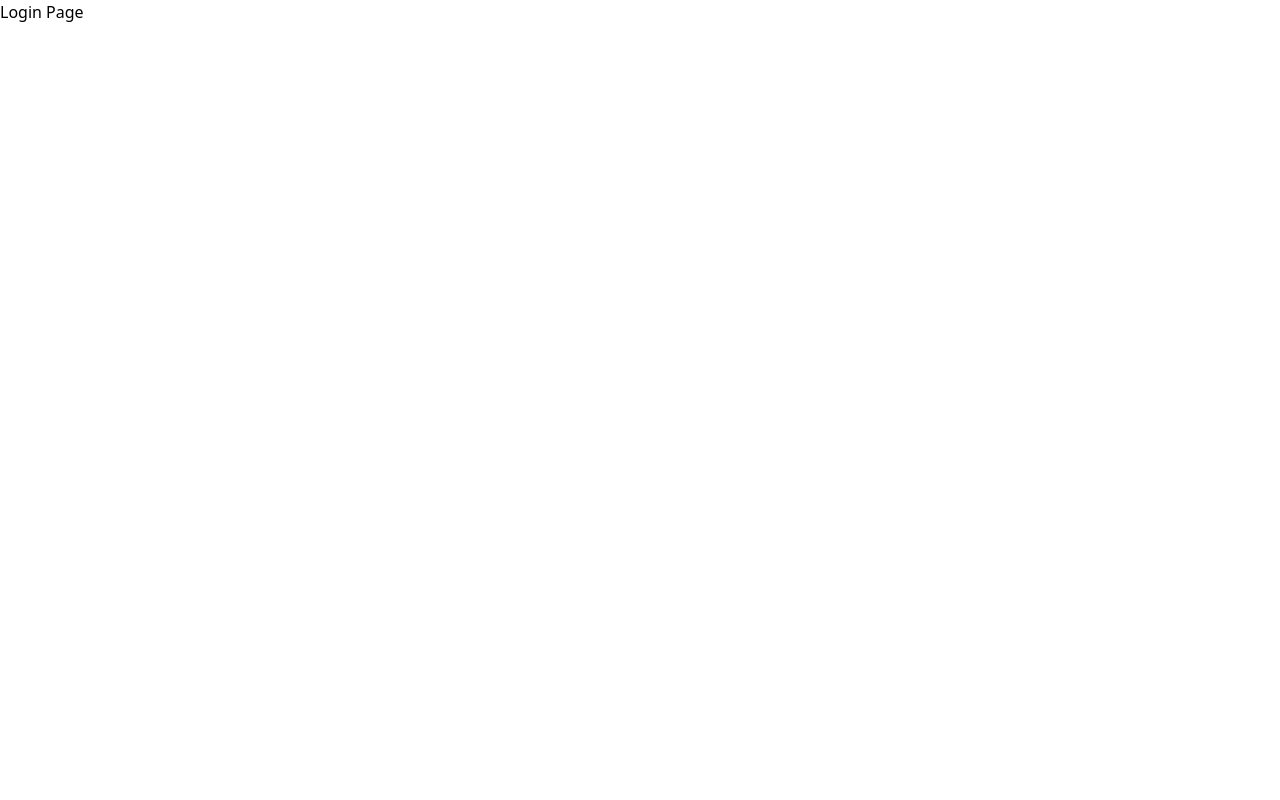
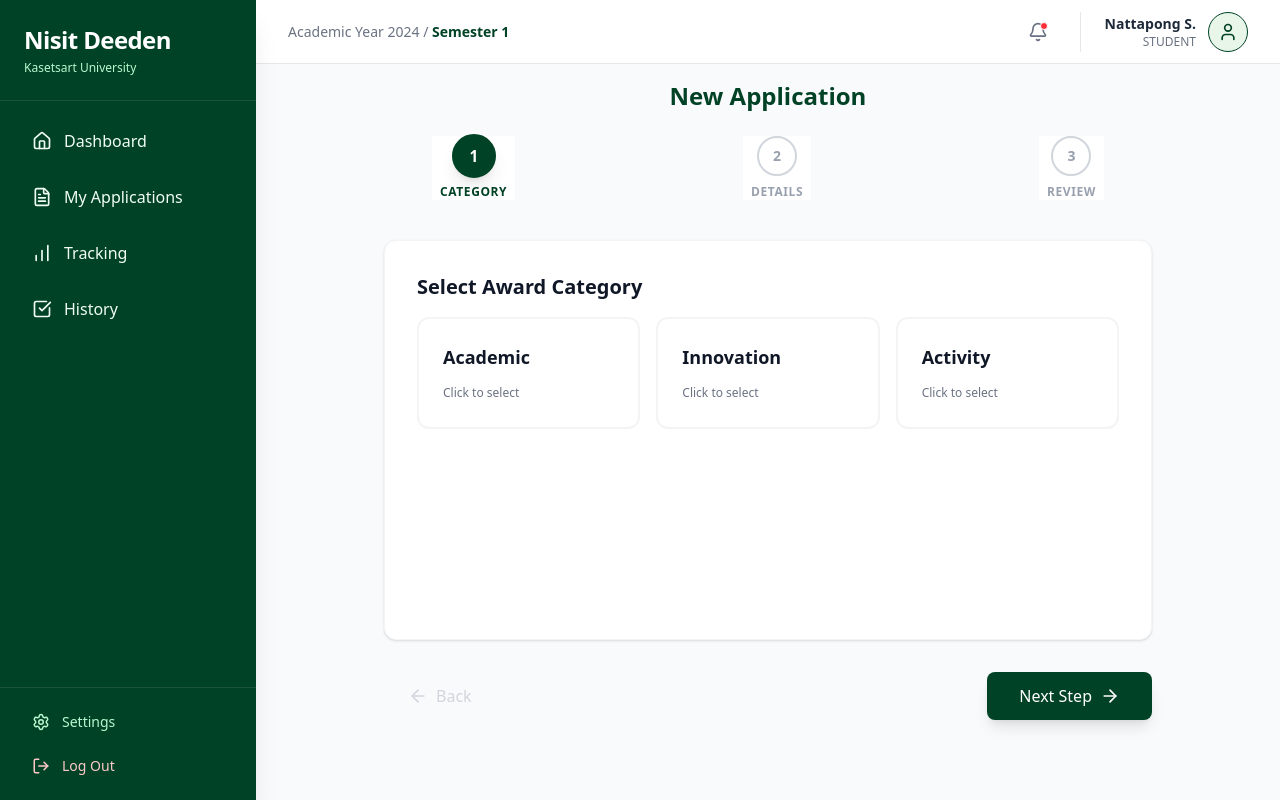
Before and after one commit to Punnawatboonsuk/devop_project, a React (Vite) app in the folder client/: page /student/create in a window 1280 px wide. Before the commit this address led to /login. Built offline with nearby package versions, Linux system fonts and the light colour scheme.

Commit message:
Create student page

```diff
--- a/client/src/App.jsx
+++ b/client/src/App.jsx
@@ -1,34 +1,31 @@
 import React from 'react';
 import { BrowserRouter, Routes, Route, Navigate } from 'react-router-dom';
 import Layout from './components/Layout';
-
-// Mock Pages (สร้างหน้าเปล่าๆ ไว้ทดสอบก่อน)
-const Dashboard = () => <h1 className="text-3xl font-bold text-ku-main">Student Dashboard</h1>;
-const Tracking = () => <div className="p-6 bg-white rounded-xl shadow"><h2 className="text-xl mb-4">Status Tracking</h2><StatusTimeline currentStatus="dev_review" /></div>;
-// import StatusTimeline ต้อง import มาด้วยนะถ้าจะใช้
+// Import Pages ที่สร้างใหม่
+import StudentDashboard from './pages/student/Dashboard';
+import CreateTicket from './pages/student/CreateTicket';
+// import TrackingPage... (ถ้าคุณทำแล้ว)
 
 function App() {
   return (
     <BrowserRouter>
       <Routes>
-        {/* หน้า Login (แยก Layout) */}
         <Route path="/login" element={<div>Login Page</div>} />
 
-        {/* Student Routes */}
+        {/* --- STUDENT ROUTES --- */}
         <Route path="/student" element={<Layout role="STUDENT" />}>
-          <Route path="dashboard" element={<Dashboard />} />
-          <Route path="tracking" element={<Tracking />} />
-          {/* Redirect default path */}
+          <Route path="dashboard" element={<StudentDashboard />} />
+          <Route path="create" element={<CreateTicket />} />
+          {/* <Route path="tracking" element={<TrackingPage />} /> */}
           <Route index element={<Navigate to="dashboard" replace />} />
         </Route>
 
-        {/* Admin Routes */}
+        {/* --- ADMIN ROUTES (ทำทีหลัง) --- */}
         <Route path="/admin" element={<Layout role="ADMIN" />}>
-          <Route path="dashboard" element={<h1>Admin Dashboard</h1>} />
+           <Route path="dashboard" element={<h1>Admin Dashboard</h1>} />
         </Route>
 
-        {/* Default Redirect */}
-        <Route path="*" element={<Navigate to="/login" replace />} />
+        <Route path="*" element={<Navigate to="/student/dashboard" replace />} />
       </Routes>
     </BrowserRouter>
   );
--- /dev/null
+++ b/client/src/pages/student/CreateTicket.jsx
@@ -0,0 +1,125 @@
+import React, { useState } from 'react';
+import FormStepper from '../../components/FormStepper'; // อย่าลืมแก้ path ให้ถูก
+import { ArrowRight, ArrowLeft, UploadCloud } from 'lucide-react';
+import { useNavigate } from 'react-router-dom';
+
+const CreateTicket = () => {
+  const navigate = useNavigate();
+  const [currentStep, setCurrentStep] = useState(1);
+  const [formData, setFormData] = useState({ category: '', title: '', description: '' });
+
+  const handleNext = () => {
+    if (currentStep < 3) setCurrentStep(curr => curr + 1);
+    else navigate('/student/dashboard'); // Submit เสร็จกลับหน้าหลัก
+  };
+
+  const handleBack = () => {
+    if (currentStep > 1) setCurrentStep(curr => curr - 1);
+  };
+
+  return (
+    <div className="max-w-3xl mx-auto">
+      <h1 className="text-2xl font-bold text-ku-main mb-6 text-center">New Application</h1>
+
+      {/* 1. ใส่ Stepper Component ที่เราทำไว้ */}
+      <FormStepper currentStep={currentStep} />
+
+      {/* Form Content Container */}
+      <div className="bg-white p-8 rounded-xl shadow-sm border border-gray-100 min-h-[400px]">
+
+        {/* Step 1: Category Selection */}
+        {currentStep === 1 && (
+          <div className="space-y-4">
+            <h2 className="text-xl font-bold mb-4">Select Award Category</h2>
+            <div className="grid grid-cols-1 md:grid-cols-3 gap-4">
+              {['Academic', 'Innovation', 'Activity'].map((cat) => (
+                <button
+                  key={cat}
+                  onClick={() => setFormData({ ...formData, category: cat })}
+                  className={`p-6 rounded-xl border-2 text-left transition-all hover:shadow-md
+                    ${formData.category === cat
+                      ? 'border-ku-main bg-ku-light text-ku-main ring-1 ring-ku-main'
+                      : 'border-gray-100 hover:border-gray-300'}`}
+                >
+                  <span className="font-bold text-lg block mb-2">{cat}</span>
+                  <span className="text-xs text-gray-500">Click to select</span>
+                </button>
+              ))}
+            </div>
+          </div>
+        )}
+
+        {/* Step 2: Details Form */}
+        {currentStep === 2 && (
+          <div className="space-y-6">
+            <h2 className="text-xl font-bold">Project Details</h2>
+            <div>
+              <label className="block text-sm font-medium text-gray-700 mb-1">Project Title</label>
+              <input
+                type="text"
+                className="w-full border border-gray-300 rounded-lg p-3 focus:ring-2 focus:ring-ku-main outline-none"
+                placeholder="Ex. AI for Durian Grading"
+                value={formData.title}
+                onChange={e => setFormData({...formData, title: e.target.value})}
+              />
+            </div>
+            <div>
+              <label className="block text-sm font-medium text-gray-700 mb-1">Description / Abstract</label>
+              <textarea
+                rows="5"
+                className="w-full border border-gray-300 rounded-lg p-3 focus:ring-2 focus:ring-ku-main outline-none"
+                placeholder="Describe your project..."
+                value={formData.description}
+                onChange={e => setFormData({...formData, description: e.target.value})}
+              />
+            </div>
+            {/* File Upload Mock */}
+            <div className="border-2 border-dashed border-gray-300 rounded-xl p-8 text-center cursor-pointer hover:bg-gray-50">
+                <UploadCloud className="mx-auto text-gray-400 mb-2" size={32} />
+                <p className="text-sm text-gray-500">Click to upload Evidence (PDF, JPG)</p>
+            </div>
+          </div>
+        )}
+
+        {/* Step 3: Review */}
+        {currentStep === 3 && (
+          <div className="text-center py-10">
+            <div className="w-16 h-16 bg-green-100 text-green-600 rounded-full flex items-center justify-center mx-auto mb-4">
+              <FileText size={32} />
+            </div>
+            <h2 className="text-2xl font-bold text-gray-800 mb-2">Ready to Submit?</h2>
+            <p className="text-gray-500 max-w-md mx-auto">
+              Please review your information. Once submitted, you cannot edit the application until it is verified.
+            </p>
+            <div className="mt-6 bg-gray-50 p-4 rounded-lg text-left max-w-md mx-auto text-sm">
+                <p><strong>Category:</strong> {formData.category}</p>
+                <p><strong>Title:</strong> {formData.title}</p>
+            </div>
+          </div>
+        )}
+
+      </div>
+
+      {/* Navigation Buttons */}
+      <div className="flex justify-between mt-8">
+        <button
+          onClick={handleBack}
+          disabled={currentStep === 1}
+          className={`flex items-center gap-2 px-6 py-3 rounded-lg font-medium transition-colors
+            ${currentStep === 1 ? 'text-gray-300 cursor-not-allowed' : 'text-gray-600 hover:bg-gray-100'}`}
+        >
+          <ArrowLeft size={20} /> Back
+        </button>
+
+        <button
+          onClick={handleNext}
+          className="flex items-center gap-2 bg-ku-main text-white px-8 py-3 rounded-lg hover:bg-green-800 transition shadow-lg font-medium"
+        >
+          {currentStep === 3 ? 'Confirm Submit' : 'Next Step'} <ArrowRight size={20} />
+        </button>
+      </div>
+    </div>
+  );
+};
+
+export default CreateTicket;
--- /dev/null
+++ b/client/src/pages/student/Dashboard.jsx
@@ -0,0 +1,63 @@
+import React from 'react';
+import { Plus, FileText, Clock, CheckCircle } from 'lucide-react';
+import { Link } from 'react-router-dom';
+
+const StatCard = ({ title, value, icon: Icon, color }) => (
+  <div className="bg-white p-6 rounded-xl shadow-sm border border-gray-100 flex items-center justify-between">
+    <div>
+      <p className="text-sm text-gray-500 mb-1">{title}</p>
+      <h3 className="text-2xl font-bold text-gray-800">{value}</h3>
+    </div>
+    <div className={`p-3 rounded-full ${color}`}>
+      <Icon size={24} />
+    </div>
+  </div>
+);
+
+const StudentDashboard = () => {
+  return (
+    <div className="space-y-8">
+      {/* Header Section */}
+      <div className="flex justify-between items-center">
+        <div>
+          <h1 className="text-2xl font-bold text-ku-main">Welcome, Nattapong 👋</h1>
+          <p className="text-gray-500">Computer Science • Faculty of Science</p>
+        </div>
+        <Link to="/student/create" className="flex items-center gap-2 bg-ku-main text-white px-5 py-2.5 rounded-lg hover:bg-green-800 transition shadow-md">
+          <Plus size={20} />
+          <span>New Application</span>
+        </Link>
+      </div>
+
+      {/* Stats Grid */}
+      <div className="grid grid-cols-1 md:grid-cols-3 gap-6">
+        <StatCard title="Total Applications" value="2" icon={FileText} color="bg-blue-50 text-blue-600" />
+        <StatCard title="In Progress" value="1" icon={Clock} color="bg-orange-50 text-orange-600" />
+        <StatCard title="Approved" value="0" icon={CheckCircle} color="bg-green-50 text-green-600" />
+      </div>
+
+      {/* Active Application Card (Mock Data) */}
+      <div className="bg-white rounded-xl shadow-sm border border-gray-200 overflow-hidden">
+        <div className="p-6 border-b border-gray-100 flex justify-between items-center">
+          <h3 className="font-bold text-lg">Active Application</h3>
+          <Link to="/student/tracking" className="text-sm text-ku-main hover:underline">View Tracking</Link>
+        </div>
+        <div className="p-6 flex items-start gap-4">
+          <div className="w-12 h-12 rounded-lg bg-ku-light flex items-center justify-center text-ku-main font-bold text-xl">
+            Ac
+          </div>
+          <div>
+            <h4 className="font-bold text-gray-800">Academic Excellence Award</h4>
+            <p className="text-sm text-gray-500 mt-1">Submission ID: #KU-2024-001</p>
+            <div className="mt-3 flex items-center gap-2">
+                <span className="px-2 py-1 bg-purple-50 text-purple-700 text-xs rounded font-medium">Wait: Dean</span>
+                <span className="text-xs text-gray-400">• Last update: 2 hours ago</span>
+            </div>
+          </div>
+        </div>
+      </div>
+    </div>
+  );
+};
+
+export default StudentDashboard;
```
